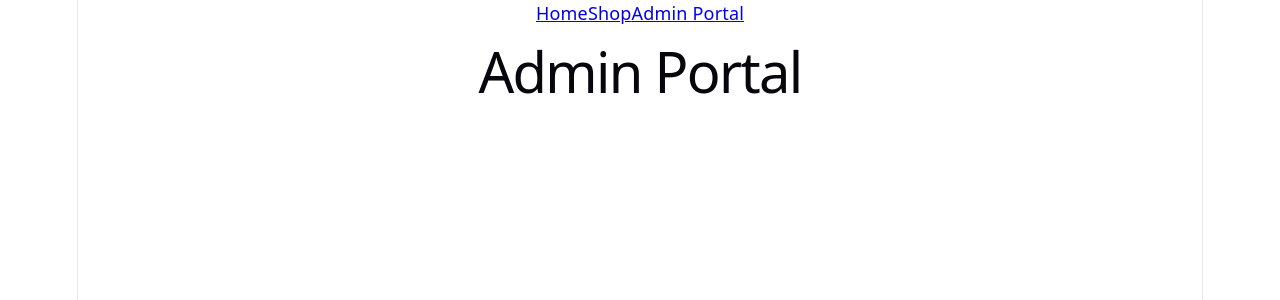
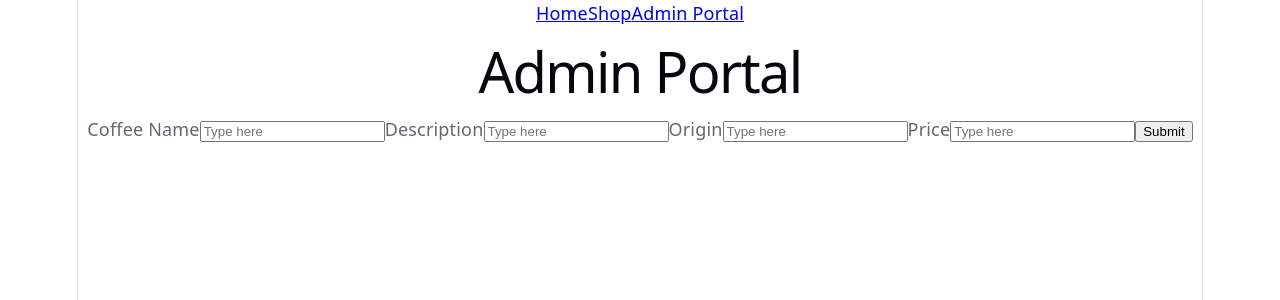
Before and after one commit to hanjennings1/coffees-r-us-lab, a React (Vite) app: page /admin in a window 1280 px wide. Shown: the top 300 px of the page. Built offline with nearby package versions, Linux system fonts and the light colour scheme.

Commit message:
Build ProductForm and wire up Admin to POST new products

```diff
--- a/db.json
+++ b/db.json
@@ -1,88 +1,96 @@
 {
   "coffee": [
     {
-      "id": 1,
+      "id": "1",
       "name": "Tarrazú",
       "description": "Bright acidity with notes of citrus and brown sugar",
       "origin": "Costa Rica",
-      "price": 14.50
+      "price": 14.5
     },
     {
-      "id": 2,
+      "id": "2",
       "name": "Tres Ríos",
       "description": "Balanced medium roast with hints of chocolate and orange",
       "origin": "Costa Rica",
       "price": 13.75
     },
     {
-      "id": 3,
+      "id": "3",
       "name": "West Valley",
       "description": "Light roast with floral aroma and honey sweetness",
       "origin": "Costa Rica",
-      "price": 15.00
+      "price": 15
     },
     {
-      "id": 4,
+      "id": "4",
       "name": "Marcala",
       "description": "Medium roast, caramel sweetness with a smooth, nutty finish",
       "origin": "Honduras",
-      "price": 12.50
+      "price": 12.5
     },
     {
-      "id": 5,
+      "id": "5",
       "name": "Copán",
       "description": "Dark roast with notes of cocoa and toasted almond",
       "origin": "Honduras",
-      "price": 12.00
+      "price": 12
     },
     {
-      "id": 6,
+      "id": "6",
       "name": "Comayagua",
       "description": "Medium roast with red apple acidity and a clean finish",
       "origin": "Honduras",
-      "price": 13.00
+      "price": 13
     },
     {
-      "id": 7,
+      "id": "7",
       "name": "Cerrado Mineiro",
       "description": "Full-bodied dark roast with notes of milk chocolate and hazelnut",
       "origin": "Brazil",
-      "price": 11.50
+      "price": 11.5
     },
     {
-      "id": 8,
+      "id": "8",
       "name": "Sul de Minas",
       "description": "Medium roast, nutty with a mild sweetness and low acidity",
       "origin": "Brazil",
-      "price": 10.50
+      "price": 10.5
     },
     {
-      "id": 9,
+      "id": "9",
       "name": "Mogiana",
       "description": "Smooth dark roast with caramel and dried fruit notes",
       "origin": "Brazil",
       "price": 12.25
     },
     {
-      "id": 10,
+      "id": "10",
       "name": "Huila",
       "description": "Medium roast with bright citrus acidity and a floral finish",
       "origin": "Colombia",
-      "price": 14.00
+      "price": 14
     },
     {
-      "id": 11,
+      "id": "11",
       "name": "Nariño",
       "description": "Light roast, sweet and fruity with notes of berries and caramel",
       "origin": "Colombia",
-      "price": 15.50
+      "price": 15.5
     },
     {
-      "id": 12,
+      "id": "12",
       "name": "Tolima",
       "description": "Medium roast with balanced acidity and notes of stone fruit",
       "origin": "Colombia",
-      "price": 13.50
+      "price": 13.5
+    },
+    {
+      "name": "Fazenda Santa Inês",
+      "description": "Medium roast with notes of toasted nut and dark chocolate, low acidity",
+      "origin": "Brazil",
+      "price": "11.75",
+      "id": "jHA5GevJvmE"
     }
-  ]
+  ],
+  "$schema": "./node_modules/json-server/schema.json"
 }
--- a/src/components/Admin.jsx
+++ b/src/components/Admin.jsx
@@ -1,5 +1,29 @@
+import ProductForm from './ProductForm'
+
 function Admin() {
-  return <h1>Admin Portal</h1>
+  // Called by ProductForm once the user submits — receives the finished formData
+  function handleAddProduct(formData) {
+    // POST request: sends a new product to json-server's /coffee endpoint
+    fetch('http://localhost:3001/coffee', {
+      method: 'POST',
+      headers: {
+        'Content-Type': 'application/json' // tells json-server we're sending JSON
+      },
+      body: JSON.stringify(formData) // convert the JS object into a JSON string to send
+    })
+      .then(response => response.json()) // unpack json-server's response (the newly created product, with its assigned id)
+      .then(newProduct => {
+        console.log('Product added:', newProduct) // temporary — confirms it worked; we'll improve this later
+      })
+  }
+
+  return (
+    <div>
+      <h1>Admin Portal</h1>
+      {/* No initialData passed — ProductForm renders with empty fields */}
+      <ProductForm onSubmit={handleAddProduct} />
+    </div>
+  )
 }
 
 export default Admin
--- /dev/null
+++ b/src/components/ProductForm.jsx
@@ -0,0 +1,85 @@
+import { useState } from 'react'
+
+// initialData is optional — when provided (editing), pre-fills the form.
+// When absent (adding new), fields start empty.
+// onSubmit is a callback passed down from the parent (Admin or ProductDetail),
+// called once with the final form values when Submit is clicked.
+function ProductForm({ initialData, onSubmit }) {
+  // One state object holding all 4 fields — simpler than 4 separate useStates
+  // since we update them all the same way (spread + overwrite one key)
+  const [formData, setFormData] = useState({
+    name: initialData?.name || '',
+    description: initialData?.description || '',
+    origin: initialData?.origin || '',
+    price: initialData?.price || ''
+  })
+
+  // Single handler reused by all 4 inputs — reads which field changed
+  // from the input's `name` attribute, and updates just that key
+  function handleChange(event) {
+    const { name, value } = event.target
+    setFormData({
+      ...formData,   // keep all other fields unchanged
+      [name]: value  // overwrite just the field that changed
+    })
+  }
+
+  // Called when the form is submitted — prevents the default page reload,
+  // then hands the finished data up to whichever parent rendered this form
+  function handleSubmit(event) {
+    event.preventDefault()
+    onSubmit(formData)
+  }
+
+  return (
+    <form onSubmit={handleSubmit}>
+      <label>
+        Coffee Name
+        <input
+          type="text"
+          name="name"
+          value={formData.name}
+          onChange={handleChange}
+          placeholder="Type here"
+        />
+      </label>
+
+      <label>
+        Description
+        <input
+          type="text"
+          name="description"
+          value={formData.description}
+          onChange={handleChange}
+          placeholder="Type here"
+        />
+      </label>
+
+      <label>
+        Origin
+        <input
+          type="text"
+          name="origin"
+          value={formData.origin}
+          onChange={handleChange}
+          placeholder="Type here"
+        />
+      </label>
+
+      <label>
+        Price
+        <input
+          type="number"
+          name="price"
+          value={formData.price}
+          onChange={handleChange}
+          placeholder="Type here"
+        />
+      </label>
+
+      <button type="submit">Submit</button>
+    </form>
+  )
+}
+
+export default ProductForm
```
